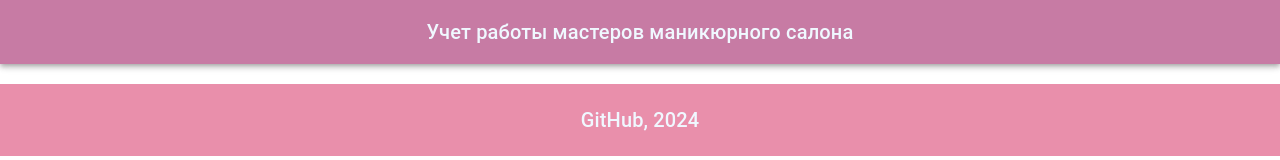
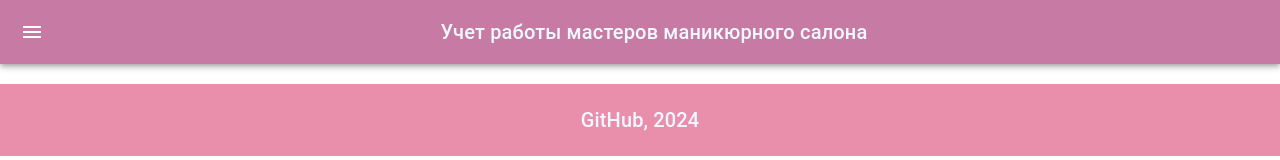
Before and after one commit to AlexandraBahdanava/SV4_Labs, a React (Create React App) app in the folder lab5/: page /openinghours in a window 1280 px wide. Shown: the top 160 px of the page. Built offline with nearby package versions, Linux system fonts and the light colour scheme.

Commit message:
feat: add toolbar

```diff
--- a/lab5/src/Components/Header/Header.jsx
+++ b/lab5/src/Components/Header/Header.jsx
@@ -14,10 +14,34 @@ function Header() {
     return (
         <AppBar position="static">
             <Toolbar className='toolbar'>
+                <Drawer
+                    anchor="left"
+                    open={isMenuOpen}
+                    onClose={() => setIsMenuOpen(false)}
+                >
+                    <List>
+                        <ListItem component={RouterLink} to="/" onClick={() => setIsMenuOpen(false)}>
+                            <ListItemText primary="Главная" />
+                        </ListItem>
+                        <ListItem component={RouterLink} to="/master" onClick={() => setIsMenuOpen(false)}>
+                            <ListItemText primary="Мастера" />
+                        </ListItem>
+                        <ListItem component={RouterLink} to="/openinghours" onClick={() => setIsMenuOpen(false)}>
+                            <ListItemText primary="График работы" />
+                        </ListItem>
+                    </List>
+                </Drawer>
+                <IconButton
+                    edge="start"
+                    color="inherit"
+                    aria-label="menu"
+                    onClick={handleMenuToggle}
+                >
+                    <MenuIcon />
+                </IconButton>
                 <Typography variant="h6" style={{ flexGrow: 1 }} className='titleHeader'>
                 Учет работы мастеров маникюрного салона
                 </Typography>
-
             </Toolbar>
         </AppBar>
     );
```
